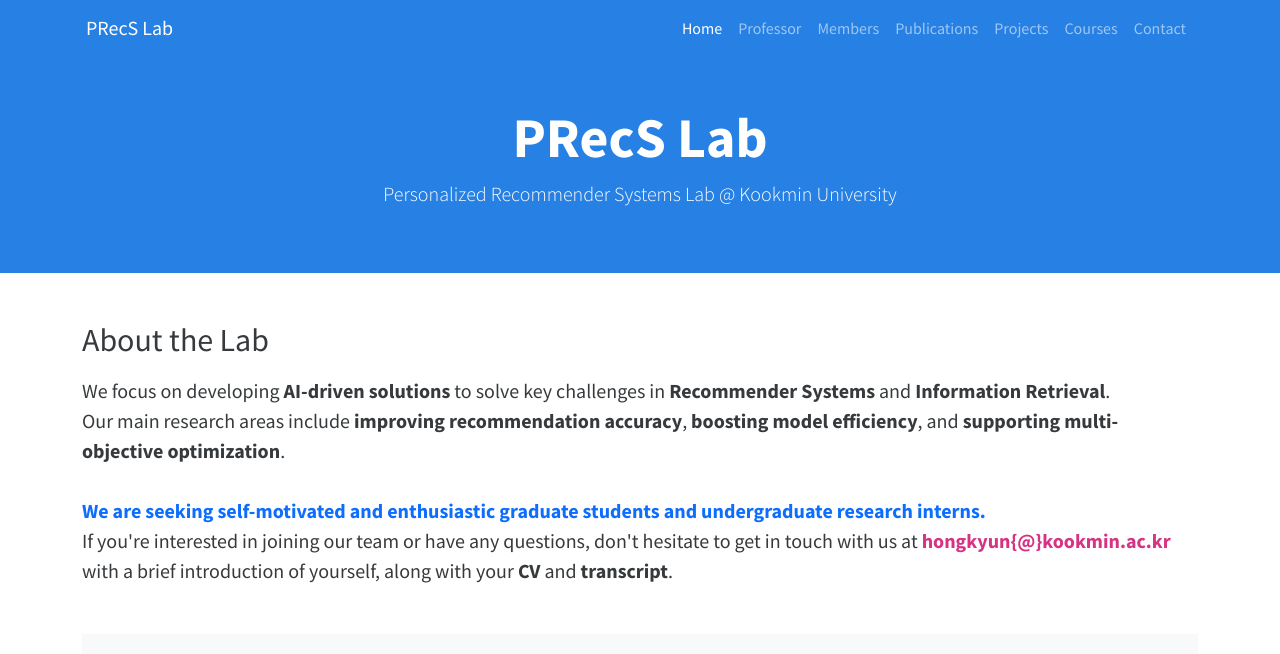
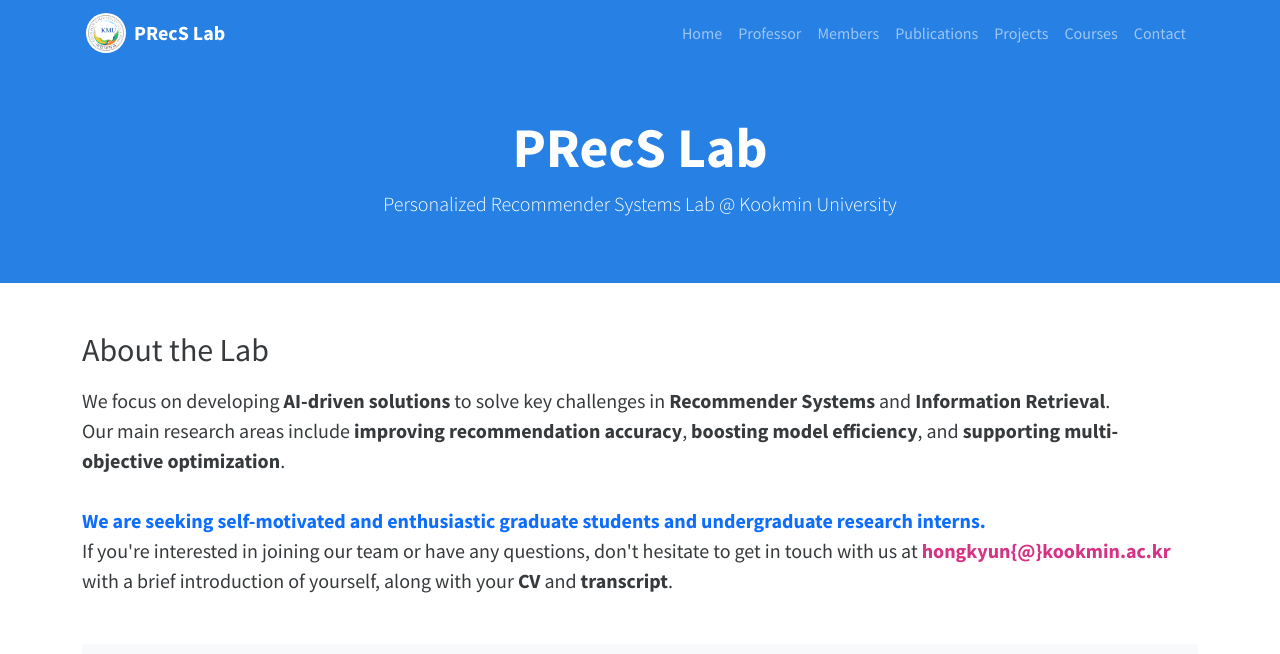
Before and after one commit to hongkyun-bae/hongkyun-bae.github.io, a Jekyll site: the page precs/index.html, which Jekyll copies as it is, in a window 1280 px wide. Shown: the top 654 px of the page. Built offline with Jekyll 4.4.1, drawn with Linux system fonts in a browser that asks for light colours; nearby versions of some CDN libraries.

Commit message:
Update index.html

```diff
--- a/precs/index.html
+++ b/precs/index.html
@@ -14,16 +14,18 @@
 <body>
   <!-- Navbar -->
   <nav class="navbar navbar-expand-lg navbar-dark bg-primary">
-    <div class="container">
-      <a class="navbar-brand" href="index.html">
-        <span>PRecS Lab</span>
+    <!-- px-3로 좌우 패딩 통일 -->
+    <div class="container px-3">
+      <a class="navbar-brand d-flex align-items-center gap-2" href="index.html">
+        <img src="assets/images/kookmin_logo.png" alt="Kookmin University Logo" class="brand-logo">
+        <span class="fw-semibold">PRecS Lab</span>
       </a>
       <button class="navbar-toggler" type="button" data-bs-toggle="collapse" data-bs-target="#navbarNav">
         <span class="navbar-toggler-icon"></span>
       </button>
       <div class="collapse navbar-collapse justify-content-end" id="navbarNav">
         <ul class="navbar-nav">
-          <li class="nav-item"><a class="nav-link active" href="index.html">Home</a></li>
+          <li class="nav-item"><a class="nav-link" href="index.html">Home</a></li>
           <li class="nav-item"><a class="nav-link" href="about.html">Professor</a></li>
           <li class="nav-item"><a class="nav-link" href="members.html">Members</a></li>
           <li class="nav-item"><a class="nav-link" href="publications.html">Publications</a></li>
@@ -34,6 +36,7 @@
       </div>
     </div>
   </nav>
+
 
   <!-- Hero Section -->
   <header class="bg-primary text-white text-center py-5">
```
